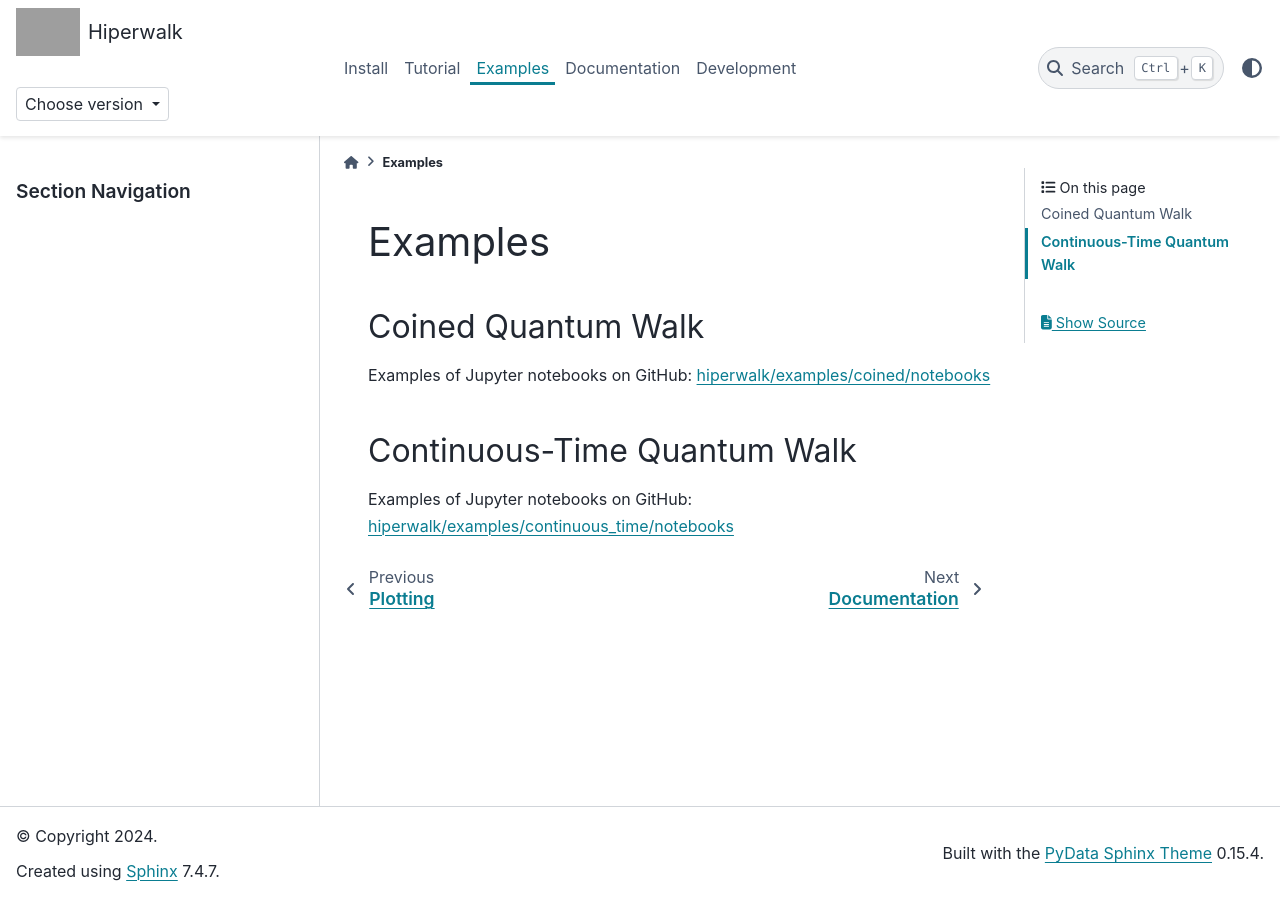
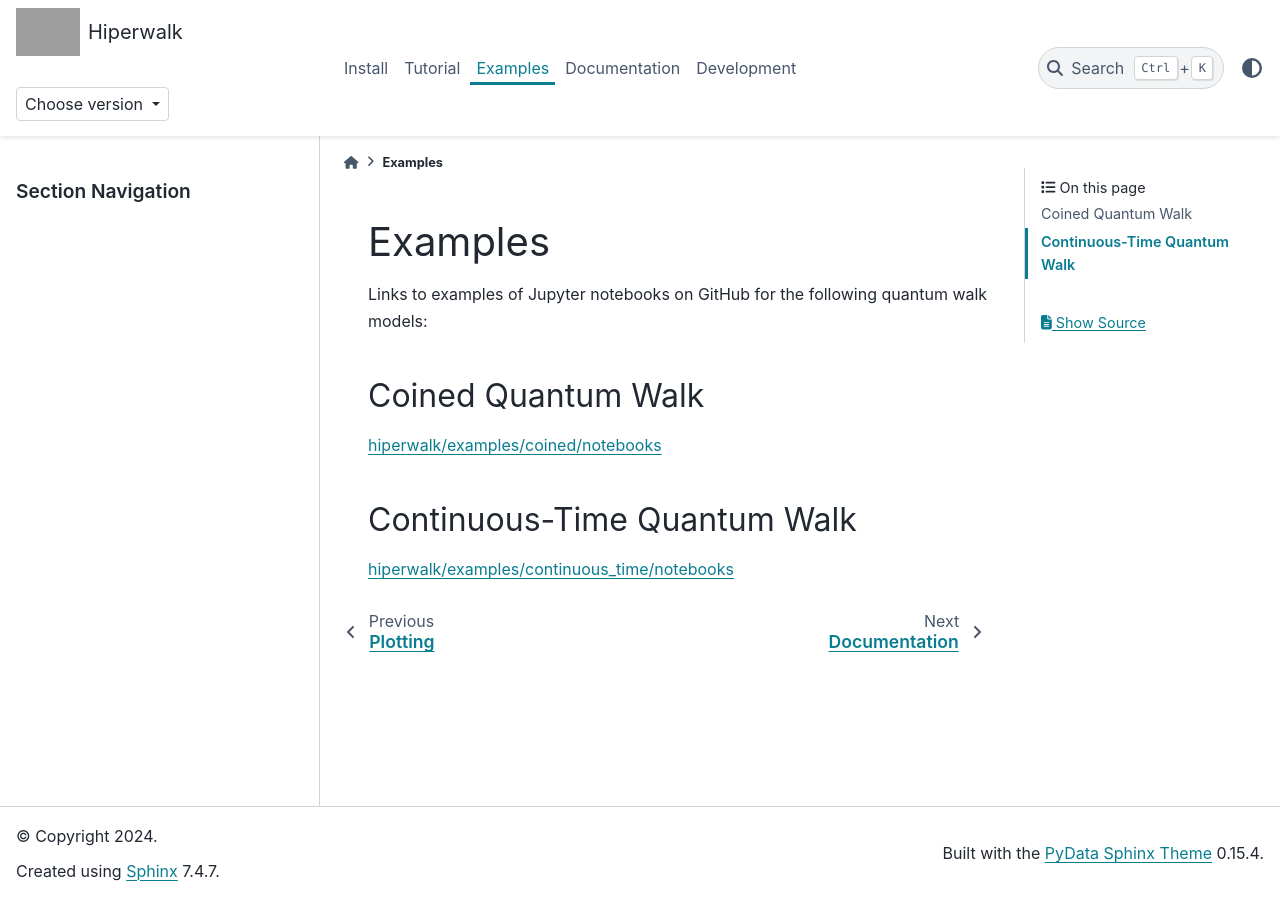
Before and after one commit to hiperwalk/hiperwalk, a Sphinx documentation site: the page built from docs/examples/index.rst, in a window 1280 px wide. Built offline with Sphinx 7.4.7 and the PyData theme 0.15.4, drawn with Linux system fonts in a browser that asks for light colours; grey boxes are pictures that could not be loaded.

Commit message:
Update index.rst

```diff
--- a/docs/examples/index.rst
+++ b/docs/examples/index.rst
@@ -4,10 +4,11 @@
 Examples
 ========
 
+Links to examples of Jupyter notebooks on GitHub for the following quantum walk models:
+
 Coined Quantum Walk
 ===================
 
-Examples of Jupyter notebooks on GitHub:
 `hiperwalk/examples/coined/notebooks
 <https://github.com/hiperwalk/hiperwalk/tree/master/examples/coined/notebooks>`_
 
@@ -15,6 +16,5 @@ Examples of Jupyter notebooks on GitHub:
 Continuous-Time Quantum Walk
 ============================
 
-Examples of Jupyter notebooks on GitHub:
 `hiperwalk/examples/continuous_time/notebooks
 <https://github.com/hiperwalk/hiperwalk/tree/master/examples/continuous_time/notebooks>`_
```
